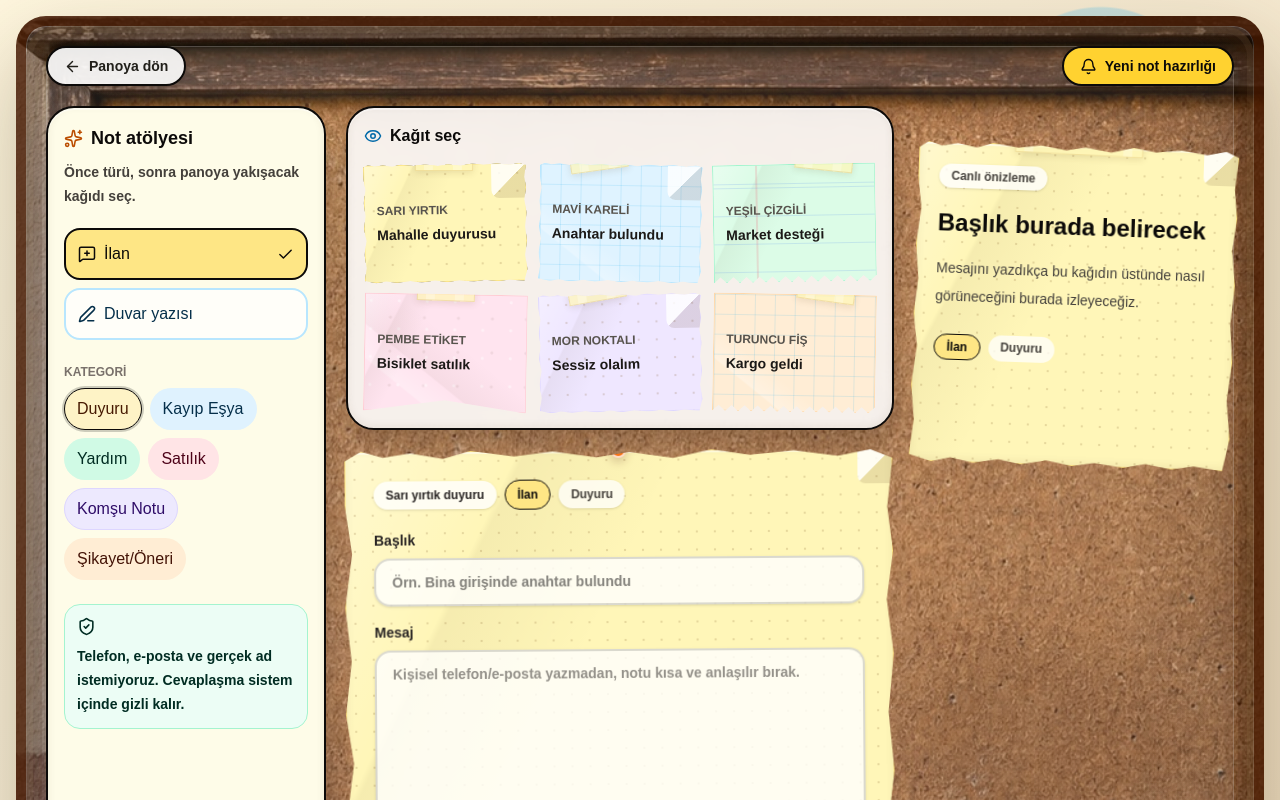
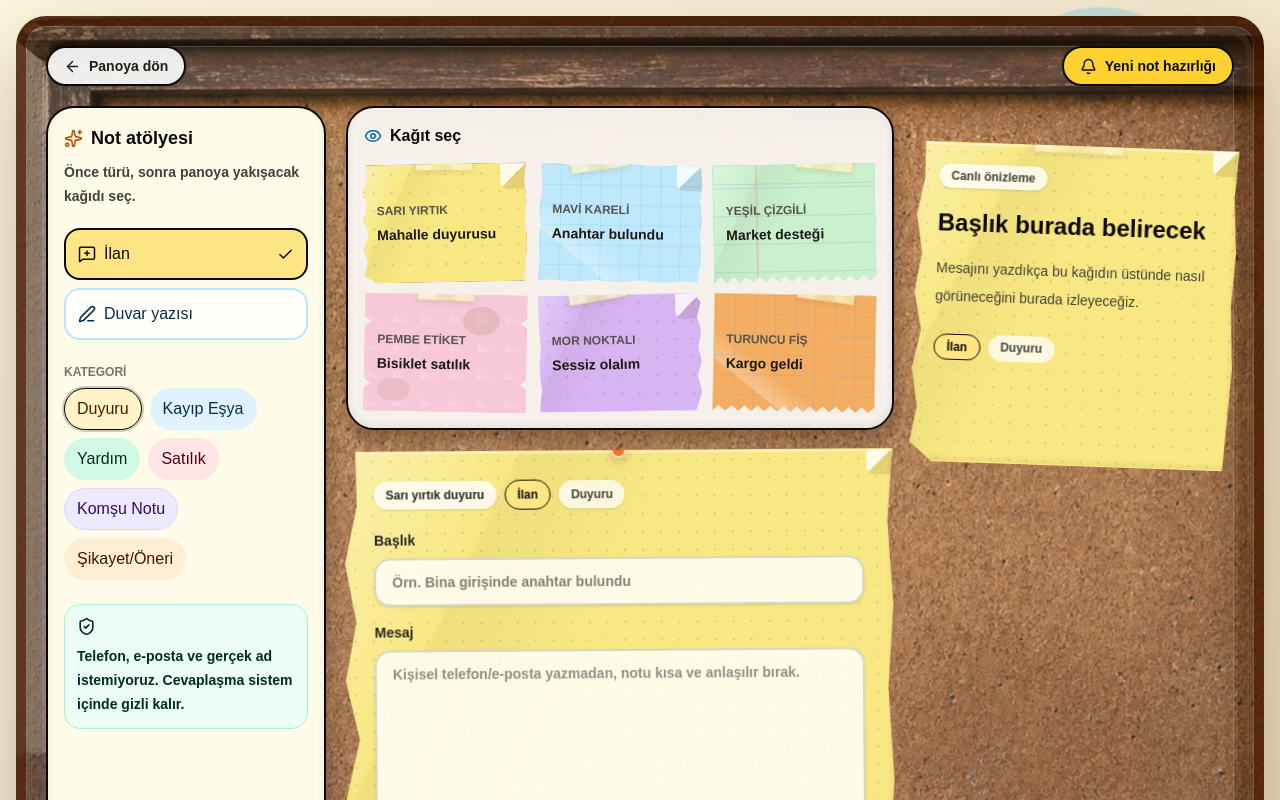
Before and after one commit to syigiter/apartman-panosu, a Next.js app: page /ilan-ver in a window 1280 px wide. Shown: the top 800 px of the page. Built offline with nearby package versions, Linux system fonts and the light colour scheme; no server answers.

Commit message:
Refine realistic paper note designs

```diff
--- a/src/app/globals.css
+++ b/src/app/globals.css
@@ -29,9 +29,10 @@ button, input, textarea, select { font: inherit; }
 }
 .paper-shadow {
   box-shadow:
-    calc(var(--sx, 0px) + 2px) calc(var(--sy, 0px) + 18px) 28px rgba(43, 25, 10, 0.26),
+    calc(var(--sx, 0px) + 1px) calc(var(--sy, 0px) + 10px) 16px rgba(38, 22, 9, 0.23),
+    calc(var(--sx, 0px) + 6px) calc(var(--sy, 0px) + 18px) 26px rgba(38, 22, 9, 0.12),
     0 2px 0 rgba(255,255,255,0.48) inset,
-    0 -2px 8px rgba(80, 45, 18, 0.08) inset;
+    0 -2px 7px rgba(80, 45, 18, 0.1) inset;
 }
 .cork-board {
   background-color: #b87435;
@@ -75,12 +76,15 @@ button, input, textarea, select { font: inherit; }
   position: relative;
 }
 .realistic-note {
-  border-color: rgba(86, 52, 22, 0.14);
-  filter: saturate(0.98);
+  border-color: rgba(86, 52, 22, 0.12);
+  filter: saturate(0.94) contrast(0.99);
+  font-family: "Trebuchet MS", Arial, Helvetica, sans-serif;
+  transform-origin: 50% 42%;
 }
 .realistic-note::before {
   background:
-    linear-gradient(103deg, rgba(255,255,255,0.32), transparent 17%, rgba(69, 43, 18, 0.06) 18%, transparent 36%),
+    linear-gradient(103deg, rgba(255,255,255,0.28), transparent 17%, rgba(69, 43, 18, 0.05) 18%, transparent 36%),
+    linear-gradient(72deg, transparent 0 47%, rgba(82, 54, 25, 0.06) 48%, transparent 51%),
     radial-gradient(circle at 18% 22%, rgba(255,255,255,0.38) 0 0.7px, transparent 1.4px) 0 0 / 13px 17px,
     radial-gradient(circle at 76% 61%, rgba(66, 42, 18, 0.08) 0 0.8px, transparent 1.6px) 5px 4px / 17px 15px;
   content: "";
@@ -94,7 +98,7 @@ button, input, textarea, select { font: inherit; }
 .realistic-note::after {
   background:
     linear-gradient(90deg, rgba(68, 42, 18, 0.1), transparent 8%, transparent 92%, rgba(68, 42, 18, 0.08)),
-    linear-gradient(180deg, rgba(255,255,255,0.22), transparent 16%, transparent 84%, rgba(68, 42, 18, 0.12));
+    linear-gradient(180deg, rgba(255,255,255,0.18), transparent 16%, transparent 84%, rgba(68, 42, 18, 0.11));
   content: "";
   inset: 0;
   pointer-events: none;
@@ -119,12 +123,12 @@ button, input, textarea, select { font: inherit; }
   background: linear-gradient(135deg, rgba(255,255,255,0.88), rgba(82, 50, 22, 0.13));
   bottom: 0;
   box-shadow: -5px -5px 10px rgba(68, 39, 16, 0.08);
-  height: 36px;
+  height: 26px;
   pointer-events: none;
   position: absolute;
   right: 0;
   transform: translate(1px, 1px) rotate(var(--cr, 0deg));
-  width: 42px;
+  width: 32px;
   z-index: 3;
 }
 .pin-note::before {
@@ -143,15 +147,53 @@ button, input, textarea, select { font: inherit; }
 }
 .torn-paper {
   clip-path: polygon(
-    0 2%, 3% 0, 7% 1.3%, 12% 0.4%, 18% 1.6%, 23% 0,
-    31% 1.2%, 38% 0.2%, 46% 1.5%, 52% 0.4%, 60% 1.7%,
-    67% 0, 74% 1.2%, 82% 0.3%, 90% 1.5%, 96% 0.2%, 100% 2%,
-    99% 12%, 100% 21%, 98.8% 31%, 100% 42%, 99% 54%,
-    100% 66%, 98.7% 78%, 100% 90%, 98% 100%, 89% 98.8%,
-    82% 100%, 74% 98.6%, 67% 100%, 58% 98.8%, 51% 100%,
-    43% 98.5%, 35% 100%, 28% 98.7%, 20% 100%, 13% 98.6%,
-    7% 100%, 0 98%, 1.2% 87%, 0 76%, 1.4% 64%, 0 54%,
-    1.1% 43%, 0 32%, 1.3% 21%, 0 11%
+    0 3%, 4% 0, 9% 1.5%, 14% 0.3%, 20% 2%, 27% 0.6%,
+    34% 1.6%, 41% 0, 49% 1.5%, 57% 0.4%, 65% 2%,
+    72% 0, 79% 1.4%, 87% 0.5%, 94% 1.8%, 100% 0.4%,
+    98.7% 13%, 100% 24%, 98.5% 35%, 100% 48%, 98.9% 60%,
+    100% 72%, 98.3% 86%, 100% 98%, 93% 100%, 85% 98.5%,
+    77% 100%, 69% 98.3%, 60% 100%, 52% 98.6%, 44% 100%,
+    35% 98.2%, 28% 100%, 20% 98.6%, 12% 100%, 5% 98.4%,
+    0 100%, 1.5% 87%, 0 76%, 1.7% 63%, 0 51%,
+    1.4% 39%, 0 28%, 1.6% 16%
+  );
+}
+.ragged-paper {
+  clip-path: polygon(
+    1% 1%, 10% 0, 18% 1.7%, 31% 0.5%, 44% 1.3%, 58% 0,
+    70% 1.8%, 83% 0.7%, 99% 1%, 100% 16%, 98.7% 30%,
+    100% 45%, 99% 59%, 100% 76%, 98% 99%, 88% 98.4%,
+    76% 100%, 63% 98.5%, 49% 100%, 35% 98.7%, 21% 100%,
+    8% 98.6%, 0 100%, 1% 82%, 0 67%, 1.3% 52%, 0 38%,
+    1.6% 24%
+  );
+}
+.ticket-paper {
+  clip-path: polygon(
+    0 0, 100% 0, 100% 20%, 96% 24%, 100% 28%, 100% 72%,
+    96% 76%, 100% 80%, 100% 100%, 0 100%, 0 80%, 4% 76%,
+    0 72%, 0 28%, 4% 24%, 0 20%
+  );
+}
+.torn-left {
+  clip-path: polygon(
+    2% 0, 100% 0, 99% 15%, 100% 32%, 99% 49%, 100% 68%,
+    98% 100%, 7% 100%, 0 94%, 2% 83%, 0 71%, 2.5% 59%,
+    0 47%, 2% 35%, 0 23%, 2.2% 11%
+  );
+}
+.torn-right {
+  clip-path: polygon(
+    0 1%, 95% 0, 100% 8%, 97.5% 20%, 100% 33%, 98% 46%,
+    100% 58%, 97.5% 70%, 100% 84%, 96% 100%, 0 99%,
+    1.4% 81%, 0 63%, 1.2% 44%, 0 22%
+  );
+}
+.torn-bottom {
+  clip-path: polygon(
+    0 0, 100% 0, 100% 93%, 95% 100%, 89% 95%, 83% 100%,
+    76% 94%, 69% 100%, 61% 95%, 54% 100%, 47% 94%, 39% 100%,
+    31% 95%, 24% 100%, 16% 94%, 9% 100%, 0 95%
   );
 }
 .crumpled {
@@ -162,23 +204,42 @@ button, input, textarea, select { font: inherit; }
     radial-gradient(circle at 73% 68%, rgba(80,55,30,0.08) 0 1px, transparent 2px);
   background-size: 100% 100%, 100% 100%, 28px 28px, 34px 34px;
 }
-.paper-yellow { background-color: #fff6b8; }
-.paper-blue { background-color: #dff3ff; }
-.paper-green { background-color: #dcfce7; }
-.paper-pink { background-color: #ffe4ef; }
-.paper-purple { background-color: #efe7ff; }
-.paper-orange { background-color: #ffedd5; }
+.aged-paper {
+  background-image:
+    radial-gradient(circle at 13% 18%, rgba(146, 89, 36, 0.12) 0 12px, transparent 13px),
+    radial-gradient(circle at 78% 72%, rgba(112, 73, 34, 0.1) 0 18px, transparent 19px),
+    linear-gradient(120deg, rgba(255,255,255,0.22), transparent 35%, rgba(72, 45, 19, 0.06));
+}
+.worn-paper {
+  background-image:
+    linear-gradient(96deg, rgba(255,255,255,0.3), transparent 18%, rgba(79, 51, 22, 0.05) 21%, transparent 46%),
+    radial-gradient(circle at 31% 58%, rgba(90, 61, 28, 0.08) 0 14px, transparent 15px);
+}
+.stained-paper {
+  background-image:
+    radial-gradient(ellipse at 72% 22%, rgba(139, 92, 38, 0.14) 0 18px, transparent 19px),
+    radial-gradient(ellipse at 18% 82%, rgba(139, 92, 38, 0.1) 0 16px, transparent 17px),
+    linear-gradient(32deg, rgba(255,255,255,0.28), transparent 28%);
+}
+.paper-yellow { background-color: #f8e883; }
+.paper-blue { background-color: #bfe8fb; }
+.paper-green { background-color: #c9efcc; }
+.paper-pink { background-color: #f7c8d8; }
+.paper-purple { background-color: #d7b4f2; }
+.paper-orange { background-color: #f5ad62; }
 .paper-cream { background-color: #fffbe7; }
 .paper-tape {
-  background: rgba(255, 247, 183, 0.72);
-  border: 1px solid rgba(180, 130, 40, 0.18);
-  box-shadow: 0 2px 7px rgba(80, 55, 20, 0.12);
-  height: 24px;
+  background:
+    linear-gradient(90deg, rgba(255,255,255,0.22), transparent 18%, rgba(130, 88, 28, 0.08) 52%, transparent 86%),
+    rgba(255, 246, 188, 0.68);
+  border: 1px solid rgba(146, 99, 28, 0.16);
+  box-shadow: 0 2px 5px rgba(80, 55, 20, 0.11);
+  height: 18px;
   left: 50%;
   position: absolute;
-  top: -14px;
+  top: -10px;
   transform: translateX(-50%) rotate(calc(-2deg + var(--tape-r, 0deg)));
-  width: 88px;
+  width: 66px;
   z-index: 4;
 }
 .paper-tape::before,
@@ -196,30 +257,30 @@ button, input, textarea, select { font: inherit; }
   background: linear-gradient(135deg, rgba(255,255,255,0.82) 0 49%, rgba(80,45,20,0.12) 50% 100%);
   border-bottom-left-radius: 8px;
   content: "";
-  height: 34px;
+  height: 25px;
   position: absolute;
   right: 0;
   top: 0;
-  width: 34px;
+  width: 25px;
   z-index: 2;
 }
 .tape-left .paper-tape {
   left: 18%;
-  top: -12px;
+  top: -9px;
   transform: rotate(-9deg);
-  width: 74px;
+  width: 56px;
 }
 .tape-right .paper-tape {
   left: auto;
   right: 13%;
-  top: -13px;
+  top: -9px;
   transform: rotate(7deg);
-  width: 96px;
+  width: 68px;
 }
 .tape-wide .paper-tape {
-  top: -16px;
+  top: -11px;
   transform: translateX(-50%) rotate(1deg);
-  width: 128px;
+  width: 90px;
 }
 .pin-blue::before { background: #38bdf8; }
 .pin-green::before { background: #22c55e; }
@@ -239,10 +300,10 @@ button, input, textarea, select { font: inherit; }
   border: 1px solid rgba(180, 130, 40, 0.18);
   box-shadow: 0 2px 7px rgba(80, 55, 20, 0.12);
   height: 100%;
-  left: calc(100% + 46px);
+  left: calc(100% + 28px);
   top: -1px;
   transform: rotate(5deg);
-  width: 82px;
+  width: 52px;
 }
 .attach-corner-pin .paper-pin {
   left: auto;
@@ -251,10 +312,10 @@ button, input, textarea, select { font: inherit; }
   transform: rotate(12deg);
 }
 .attach-side-tape .paper-tape {
-  left: -20px;
+  left: -16px;
   top: 34%;
   transform: rotate(-86deg);
-  width: 94px;
+  width: 66px;
 }
 .attach-thumbtack .paper-pin {
   top: 10px;
@@ -296,8 +357,10 @@ button, input, textarea, select { font: inherit; }
   clip-path: polygon(0 0, 100% 0, 100% 100%, 50% 90%, 0 100%);
 }
 .board-note-position {
+  height: var(--mh);
   left: var(--mx);
-  min-height: var(--mh);
+  max-width: 47vw;
+  overflow: hidden;
   position: absolute;
   top: var(--my);
   transform: rotate(var(--r));
@@ -313,8 +376,9 @@ button, input, textarea, select { font: inherit; }
 }
 @media (min-width: 768px) {
   .board-note-position {
+    height: var(--h);
     left: var(--x);
-    min-height: var(--h);
+    max-width: 292px;
     top: var(--y);
     width: var(--w);
   }
--- a/src/lib/paper-options.ts
+++ b/src/lib/paper-options.ts
@@ -13,48 +13,48 @@ export const paperOptions: PaperOption[] = [
     label: "Sarı yırtık duyuru",
     shortLabel: "Sarı yırtık",
     sample: "Mahalle duyurusu",
-    shell: "paper-yellow dot-paper border-amber-200 tape-wide pin-orange",
-    shape: "torn-paper folded-corner",
+    shell: "paper-yellow aged-paper dot-paper border-amber-200 tape-wide pin-orange",
+    shape: "torn-paper torn-left folded-corner",
   },
   {
     id: "mavi-kareli",
     label: "Mavi kareli not",
     shortLabel: "Mavi kareli",
     sample: "Anahtar bulundu",
-    shell: "paper-blue grid-paper border-sky-200 tape-left pin-blue",
-    shape: "torn-paper folded-corner",
+    shell: "paper-blue worn-paper grid-paper border-sky-200 tape-left pin-blue",
+    shape: "ragged-paper folded-corner",
   },
   {
     id: "yesil-cizgili",
     label: "Yeşil çizgili kağıt",
     shortLabel: "Yeşil çizgili",
     sample: "Market desteği",
-    shell: "paper-green lined-paper border-emerald-200 tape-right pin-green",
-    shape: "receipt-paper",
+    shell: "paper-green aged-paper lined-paper border-emerald-200 tape-right pin-green",
+    shape: "receipt-paper torn-bottom",
   },
   {
     id: "pembe-etiket",
     label: "Pembe satış etiketi",
     shortLabel: "Pembe etiket",
     sample: "Bisiklet satılık",
-    shell: "paper-pink crumpled border-rose-200 tape-wide pin-purple",
-    shape: "bookmark-paper",
+    shell: "paper-pink stained-paper crumpled border-rose-200 tape-wide pin-purple",
+    shape: "ticket-paper",
   },
   {
     id: "mor-noktali",
     label: "Mor noktalı karalama",
     shortLabel: "Mor noktalı",
     sample: "Sessiz olalım",
-    shell: "paper-purple dot-paper border-violet-200 tape-left pin-purple",
-    shape: "torn-paper folded-corner",
+    shell: "paper-purple worn-paper dot-paper border-violet-200 tape-left pin-purple",
+    shape: "torn-paper torn-right folded-corner",
   },
   {
     id: "turuncu-fis",
     label: "Turuncu fiş kağıdı",
     shortLabel: "Turuncu fiş",
     sample: "Kargo geldi",
-    shell: "paper-orange grid-paper border-orange-200 tape-right pin-orange",
-    shape: "receipt-paper",
+    shell: "paper-orange stained-paper grid-paper border-orange-200 tape-right pin-orange",
+    shape: "receipt-paper torn-bottom",
   },
 ];
 
```
Also changed, not shown: src/components/InteractiveBoard.tsx (+26 -26 lines).
